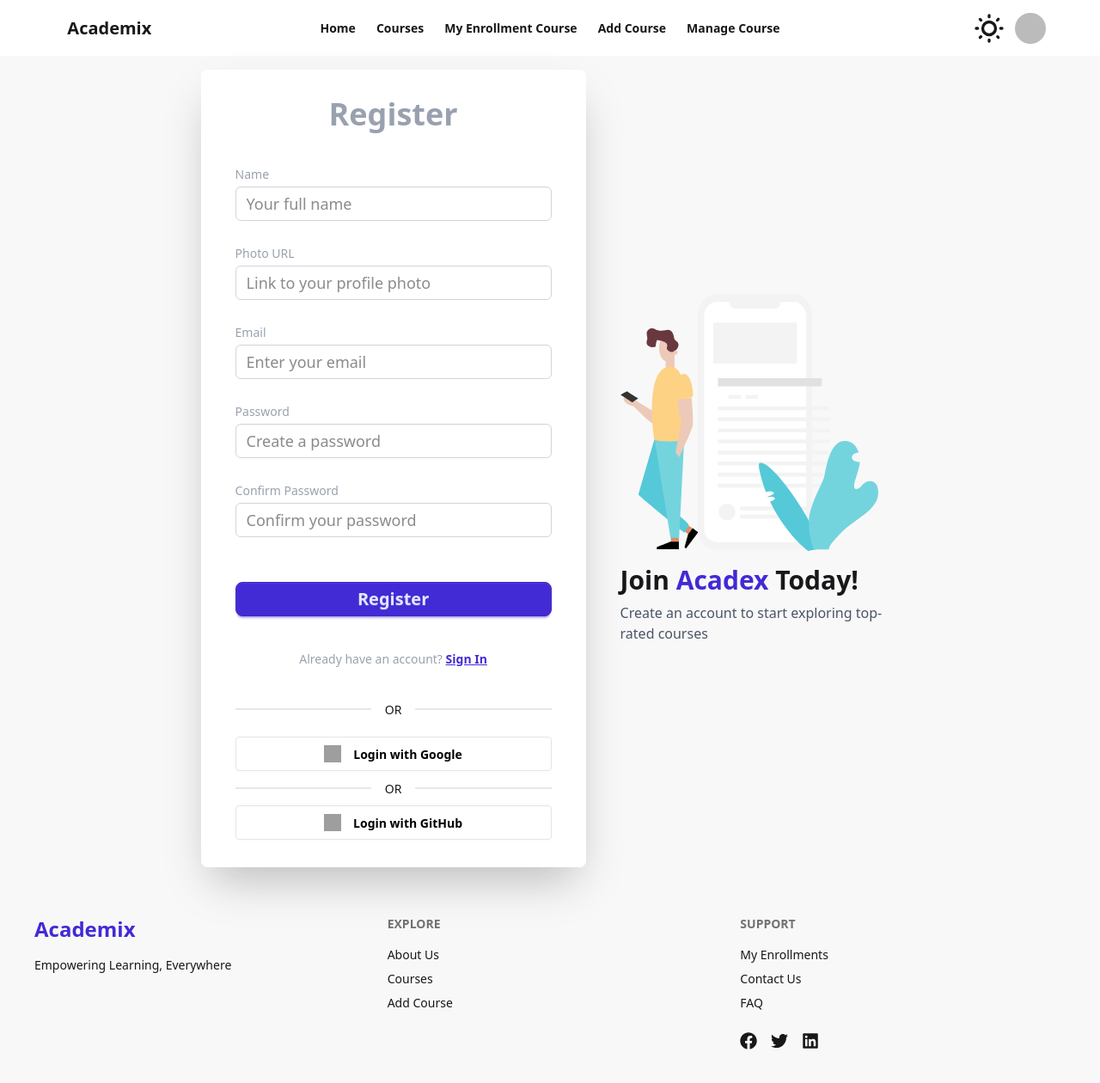
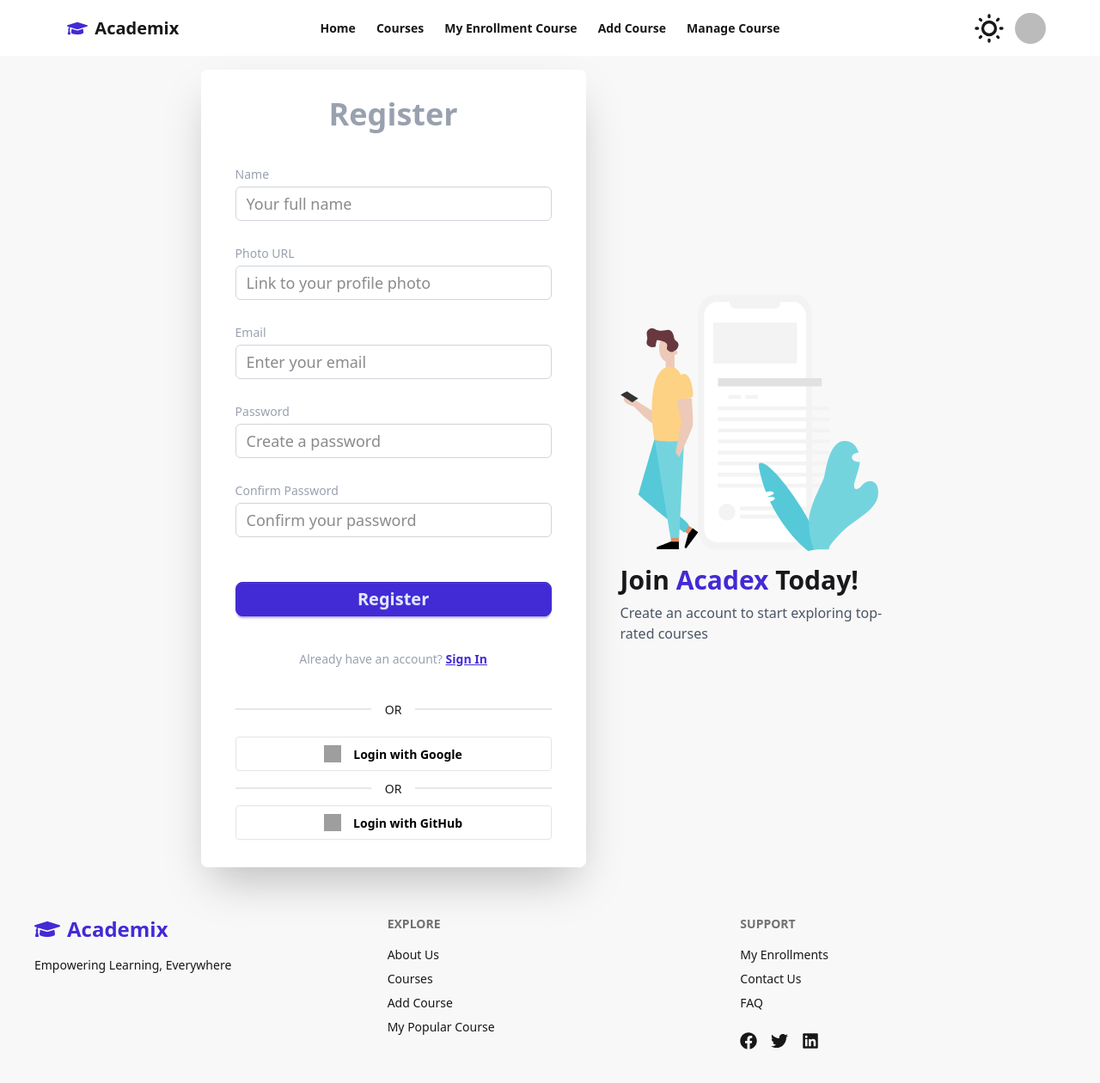
Before and after one commit to zingrin/b11a11-client-side-zingrin, a React (Vite) app: page /register in a window 1280 px wide. Shown: the whole page at 86% size. Built offline with nearby package versions, Linux system fonts and the light colour scheme; no server answers; sample sign-in values are in the browser's storage; grey boxes are pictures that could not be loaded.

Commit message:
update firebase.json with SPA rewrite rule

```diff
--- a/src/Shared/Footer.jsx
+++ b/src/Shared/Footer.jsx
@@ -1,5 +1,6 @@
-import { FaFacebook, FaLinkedin, FaTwitter } from 'react-icons/fa';
+import { FaFacebook, FaLinkedin, FaTwitter, FaGraduationCap } from 'react-icons/fa';
 import { Link } from 'react-router';
+import MyPopularCourses from '../components/MyPopularCourses';
 
 const Footer = () => {
   return (
@@ -8,7 +9,9 @@ const Footer = () => {
 
         {/* Column 1: Logo & Slogan */}
         <div>
-          <h2 className="text-2xl font-bold text-primary">Academix</h2>
+          <h2 className="text-2xl font-bold text-primary flex items-center gap-2">
+            <FaGraduationCap className="text-3xl text-primary" /> Academix
+          </h2>
           <p className="mt-2">Empowering Learning, Everywhere</p>
         </div>
 
@@ -18,8 +21,8 @@ const Footer = () => {
           <Link to="/about" className="link link-hover">About Us</Link>
           <Link to="/courses" className="link link-hover">Courses</Link>
           <Link to="/addCourse" className="link link-hover">Add Course</Link>
+          <Link to="/myPopularCourse" className="link link-hover">My Popular Course</Link>
         </div>
-
         {/* Column 3: Support + Social Icons */}
         <div>
           <span className="footer-title">Support</span>
--- a/src/Shared/Navbar.jsx
+++ b/src/Shared/Navbar.jsx
@@ -2,6 +2,7 @@ import React, { useContext, useState } from "react";
 import { NavLink } from "react-router";
 import { AuthContexts } from "../contexts/AuthContexts";
 import ThemeToggle from "../components/ThemeToggle";
+import { FaGraduationCap } from "react-icons/fa";
 
 const Navbar = () => {
   const { user, signOutUser } = useContext(AuthContexts);
@@ -45,7 +46,12 @@ const Navbar = () => {
             {links}
           </ul>
         </div>
-        <NavLink to="/" className="btn btn-ghost text-xl font-bold">Academix</NavLink>
+
+        {/* ✅ Logo and Text */}
+        <NavLink to="/" className="btn btn-ghost text-xl font-bold flex items-center gap-2">
+          <FaGraduationCap className="text-2xl text-primary" />
+          Academix
+        </NavLink>
       </div>
 
       <div className="navbar-center hidden lg:flex">
@@ -53,12 +59,9 @@ const Navbar = () => {
       </div>
 
       <div className="navbar-end space-x-2 relative">
-        <ThemeToggle></ThemeToggle>
+        <ThemeToggle />
         {user ? (
-          <div
-            className="relative"
-
-          >
+          <div className="relative">
             <img
               src={user?.photoURL}
               onClick={() => setShowProfile(!showProfile)}
@@ -72,7 +75,6 @@ const Navbar = () => {
                 <div className="text-center">
                   <img
                     src={user?.photoURL}
-
                     alt="User"
                     className="w-12 h-12 mx-auto rounded-full mb-2 border"
                   />
@@ -87,7 +89,6 @@ const Navbar = () => {
                 </button>
               </div>
             )}
-
           </div>
         ) : (
           <>
--- a/src/contexts/AuthContexts.jsx
+++ b/src/contexts/AuthContexts.jsx
@@ -18,32 +18,30 @@ export const AuthContexts = createContext();
 
 const AuthProvider = ({ children }) => {
   const [user, setUser] = useState(null);
+  const [loading, setLoading] = useState(true);
 
-  // Providers
   const googleProvider = new GoogleAuthProvider();
 
-  // Create account
   const createUser = (email, password) => {
+    setLoading(true);
     return createUserWithEmailAndPassword(auth, email, password);
   };
 
-  // Sign in with email/password (renamed to match usage)
   const signInWithEmailPassword = (email, password) => {
+    setLoading(true);
     return signInWithEmailAndPassword(auth, email, password);
   };
 
-  // Sign out
   const signOutUser = () => {
+    setLoading(true);
     return signOut(auth);
   };
 
-  // Google login
   const signInWithGoogle = () => {
+    setLoading(true);
     return signInWithPopup(auth, googleProvider);
   };
 
-
-  // Update user profile
   const updateUserProfile = (name, photoURL) => {
     return updateProfile(auth.currentUser, {
       displayName: name,
@@ -51,10 +49,10 @@ const AuthProvider = ({ children }) => {
     });
   };
 
-  // Auth state observer
   useEffect(() => {
     const unsubscribe = onAuthStateChanged(auth, (currentUser) => {
       setUser(currentUser);
+      setLoading(false);
     });
 
     return () => unsubscribe();
@@ -63,11 +61,12 @@ const AuthProvider = ({ children }) => {
   const authInfo = {
     user,
     setUser,
+    loading,
     createUser,
     signInWithEmailPassword,
     signOutUser,
     signInWithGoogle,
-    updateUserProfile
+    updateUserProfile,
   };
 
   return (
--- a/src/router/router.jsx
+++ b/src/router/router.jsx
@@ -15,6 +15,7 @@ import ContactUs from "../pages/ContactUs";
 import Courses from "../components/Courses";
 import ForgotPassword from "../pages/ForgotPassword";
 import NotFound from "../components/NotFound";
+import MyPopularCourses from "../components/MyPopularCourses";
 const router = createBrowserRouter([
   {
     path: "/",
@@ -72,6 +73,10 @@ const router = createBrowserRouter([
       {
         path:'/editCourse/:id',
         element:<PrivateRoutes><EditCourse></EditCourse></PrivateRoutes>
+      },
+      {
+        path:'/myPopularCourse',
+        element:<MyPopularCourses></MyPopularCourses>
       }
 
     ]
--- a/src/routes/PrivateRoutes.jsx
+++ b/src/routes/PrivateRoutes.jsx
@@ -8,14 +8,14 @@ const PrivateRoutes = ({ children }) => {
   const location = useLocation();
 
   if (loading) {
-    return <LoadingSpiner></LoadingSpiner>
+    return <LoadingSpiner />;
   }
 
   if (user) {
     return children;
   }
 
-  return <Navigate to="/login" state={{ from: location }} replace />;
+  return <Navigate to="/SignIn" state={{ from: location }} replace />;
 };
 
 export default PrivateRoutes;
```
